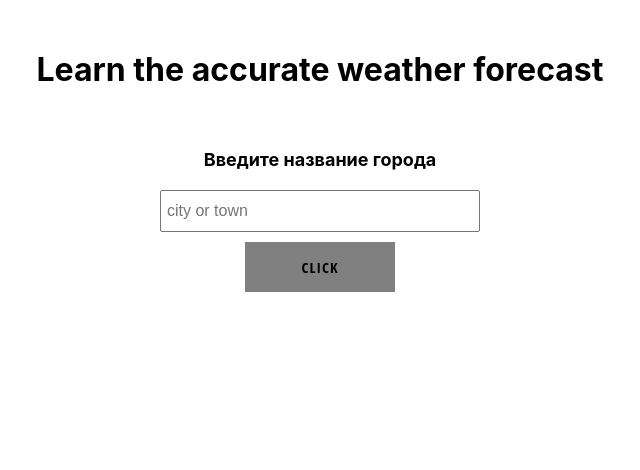
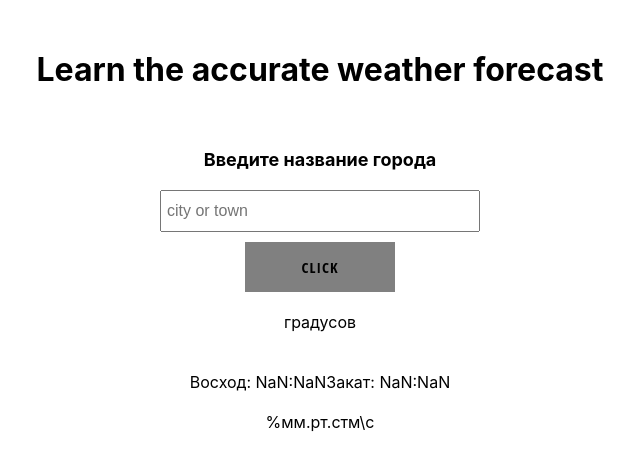
Before and after one commit to jumperM4/weather-app, a React (Create React App) app: page / in a window 1280 px wide. Shown: the top 470 px of the page, without its empty margins (320-960 px from the left). Built offline with nearby package versions, Linux system fonts and the light colour scheme.

Commit message:
fetching data + weather component

```diff
--- a/src/App.js
+++ b/src/App.js
@@ -1,15 +1,53 @@
+import { useContext, useState } from "react";
+
 import "./App.scss";
+
+import { weatherDataContext } from "./context/weatherData.context";
 
 import FormInput from "./components/form-input/form-input";
 import Header from "./components/header/header";
 import WeatherInfo from "./components/weather-info.component/weather-info.component";
 
 function App() {
+  const dataContext = useContext(weatherDataContext);
+  const [fetchedData, setFetchedData] = useState(dataContext);
+
+  const makingAPIcall = async (location, key) => {
+    const geoUrl = `https://api.openweathermap.org/data/2.5/weather?q=${location}&appid=${key}&units=metric&lang=ru`;
+    try {
+      const response = await fetch(geoUrl);
+      const weatherData = await response.json();
+
+      const { main, sys, weather, wind, name } = weatherData;
+
+      const { temp, pressure, humidity } = main;
+      const { sunrise, sunset } = sys;
+      const [{ description }] = weather;
+      const { speed } = wind;
+
+      setFetchedData({
+        ...fetchedData,
+        name,
+        temperature: temp,
+        pressure,
+        humidity,
+        sunrise,
+        sunset,
+        windSpeed: speed,
+        weatherDescription: description,
+      });
+    } catch (error) {
+      alert("Failed to fetch weather information");
+    }
+  };
+
+  console.log(fetchedData);
+
   return (
     <div className="app">
       <Header />
-      <FormInput />
-      <WeatherInfo />
+      <FormInput weatherContext={dataContext} onFetchData={makingAPIcall} />
+      <WeatherInfo fetchedData={fetchedData} />
     </div>
   );
 }
--- a/src/components/form-input/form-input.jsx
+++ b/src/components/form-input/form-input.jsx
@@ -4,7 +4,7 @@ import { weatherDataContext } from "../../context/weatherData.context";
 
 import "./form-input.styles.scss";
 
-const FormInput = () => {
+const FormInput = (props) => {
   const APIkey = `6e953700d3384e35d16e642789c645b6`;
   const dataContext = useContext(weatherDataContext);
 
@@ -19,39 +19,6 @@ const FormInput = () => {
     const { name, value } = event.target;
     setInputValue({ ...dataContext, [name]: value });
   };
-
-  const makingAPIcall = async (location, key) => {
-    const geoUrl = `https://api.openweathermap.org/data/2.5/weather?q=${location}&appid=${key}&units=metric&lang=ru`;
-    try {
-      const response = await fetch(geoUrl);
-      const weatherData = await response.json();
-      console.log(weatherData);
-
-      const { main, sys, weather, wind } = weatherData;
-
-      const { temp, pressure, humidity } = main;
-      const { sunrise, sunset } = sys;
-      const [{ description }] = weather;
-      const { speed } = wind;
-
-      setInputValue({
-        ...inputValue,
-        temperature: temp,
-        pressure,
-        humidity,
-        sunrise,
-        sunset,
-        windSpeed: speed,
-        weatherDescription: description,
-      });
-    } catch (error) {
-      alert(error);
-    }
-
-    // resetFields();
-  };
-
-  console.log(inputValue);
 
   return (
     <div className="input-container">
@@ -68,9 +35,7 @@ const FormInput = () => {
       <button
         className="input-button"
         type="submit"
-        onClick={() => {
-          makingAPIcall(location, APIkey);
-        }}
+        onClick={() => props.onFetchData(location, APIkey)}
       >
         CLICK
       </button>
--- a/src/components/weather-info.component/weather-info.component.jsx
+++ b/src/components/weather-info.component/weather-info.component.jsx
@@ -1,14 +1,65 @@
-import { useContext } from "react";
 
-import { weatherDataContext } from "../../context/weatherData.context";
 
 import "./weather-info.component.styles.scss";
 
-const WeatherInfo = () => {
-  const fetchedData = useContext(weatherDataContext);
-  console.log(fetchedData);
+const WeatherInfo = (props) => {
+  const { fetchedData } = props;
+  const {
+    humidity,
+    name,
+    pressure,
+    sunrise,
+    sunset,
+    temperature,
+    weatherDescription,
+    windSpeed,
+  } = fetchedData;
 
-  return <div className="weather-container"></div>;
+  const getSunriseTime = (sunriseTime) => {
+    const sunrise = new Date(sunriseTime * 1000);
+
+    const sunriseHours = sunrise.getHours();
+    const sunriseMinutes = sunrise.getMinutes();
+
+    if (sunriseHours < 10) {
+      return `0${sunriseHours}:${sunriseMinutes}`;
+    }
+    return `${sunriseHours}:${sunriseMinutes}`;
+  };
+
+  const getSunsetTime = (sunsetTime) => {
+    const sunset = new Date(sunsetTime * 1000);
+
+    const sunsetHours = sunset.getHours();
+    const sunsetMinutes = sunset.getMinutes();
+
+    if (sunsetHours < 10) {
+      return `0${sunsetHours}:${sunsetMinutes}`;
+    }
+    return `${sunsetHours}:${sunsetMinutes}`;
+  };
+
+  return (
+    <div className="weather-container">
+      <div className="city-temperature-container">
+        <div className="cityname">{name}</div>
+        <div className="city-temperature">{temperature} градусов</div>
+      </div>
+
+      <div className="weather-description">{weatherDescription}</div>
+
+      <div className="sunrise-sunset-container">
+        <div className="sunrise">Восход: {getSunriseTime(sunrise)}</div>
+        <div className="sunset">Закат: {getSunsetTime(sunset)}</div>
+      </div>
+
+      <div className="humidity-pressure-windspeed-container">
+        <div className="humidity">{humidity}%</div>
+        <div className="pressure">{pressure}мм.рт.ст</div>
+        <div className="wind-speed">{windSpeed} м\с</div>
+      </div>
+    </div>
+  );
 };
 
 export default WeatherInfo;
--- a/src/components/weather-info.component/weather-info.component.styles.scss
+++ b/src/components/weather-info.component/weather-info.component.styles.scss
@@ -0,0 +1,14 @@
+.weather-container {
+  display: flex;
+  flex-direction: column;
+  align-items: center;
+  margin: 20px 50px;
+
+  .city-temperature-container,
+  .weather-description,
+  .sunrise-sunset-container,
+  .humidity-pressure-windspeed-container {
+    display: flex;
+    margin: 0 20px 20px 20px;
+  }
+}
```
